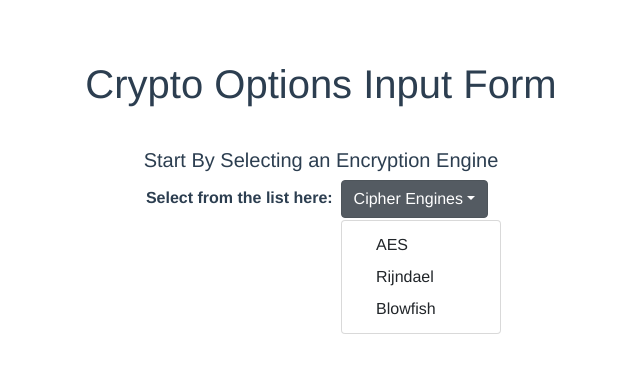
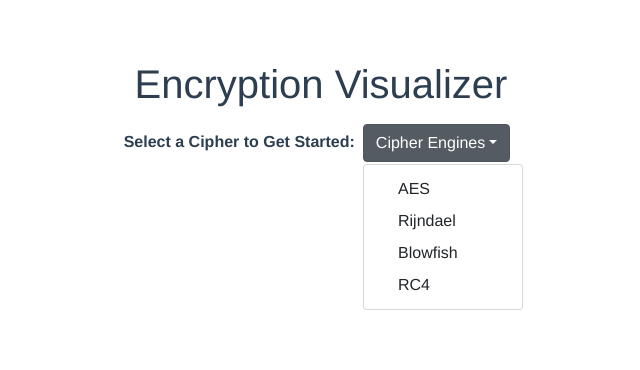
Before and after one commit to kevhunte/CryptoVisualizer, a Vue app: page / in a window 1280 px wide. Both pictures are taken after a click on the button "Cipher Engines". Shown: the top 370 px of the page, without its empty margins (319-959 px from the left). Built offline with nearby package versions, Linux system fonts and the light colour scheme.

Commit message:
More form functionality

```diff
--- a/src/App.vue
+++ b/src/App.vue
@@ -2,7 +2,7 @@
 <div id="app">
   <!--<img alt="Vue logo" src="./assets/logo.png">
   <HelloWorld msg="Welcome to Your Vue.js App"/>-->
-  <Form msg="Crypto Options Input Form" />
+  <Form msg="Encryption Visualizer" />
 </div>
 </template>
 
--- a/src/components/Form.vue
+++ b/src/components/Form.vue
@@ -28,15 +28,15 @@ a {
 <template>
 <div id="form">
   <h1>{{ msg }}</h1>
-  <h3>Start By Selecting an Encryption Engine</h3>
 
   <div class="Enc-Engines">
-    <strong>Select from the list here:</strong>
+    <strong>Select a Cipher to Get Started:</strong>
 
-    <b-dropdown id="dropdown-1" text="Cipher Engines" class="m-md-2">
+    <b-dropdown v-b-popover.hover.top="'Symmetric Algorithms'" id="dropdown-1" text="Cipher Engines" class="m-md-2">
       <b-dropdown-item @click="setEngine('AES')">AES</b-dropdown-item>
       <b-dropdown-item @click="setEngine('Rij')">Rijndael</b-dropdown-item>
       <b-dropdown-item @click="setEngine('Blow')">Blowfish</b-dropdown-item>
+      <b-dropdown-item @click="setEngine('RC4')">RC4</b-dropdown-item>
     </b-dropdown>
     {{engine}}
   </div>
```
